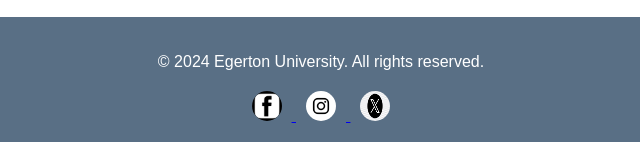
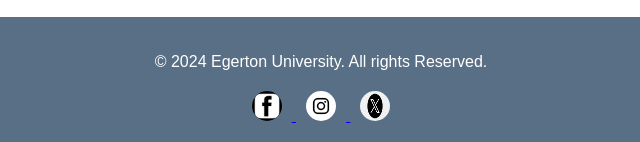
Before and after one commit to Wilsonthoma/Litereture-Department, a plain HTML site: page index.html in a window 1280 px wide. Shown: the part 847-989 px from the top of the page, 319-959 px from the left. Drawn offline with Linux system fonts and the light colour scheme.

Commit message:
Made an UI improvement.

```diff
--- a/index.html
+++ b/index.html
@@ -50,7 +50,7 @@
 
 
     <footer>
-        <p>&copy; 2024 Egerton University. All rights reserved.</p>
+        <p>&copy; 2024 Egerton University. All rights Reserved.</p>
         <div class="social-links">
             <a href="https://www.facebook.com" target="_blank">
                 <img src="facebook.jfif" alt="Facebook Logo" class="social-icon">
```
